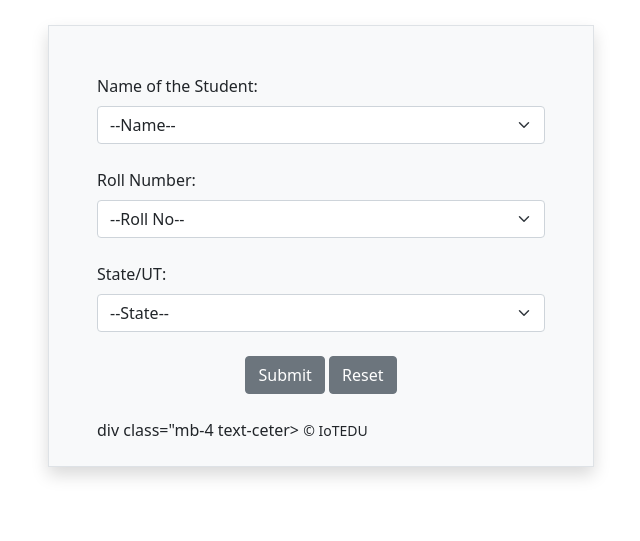
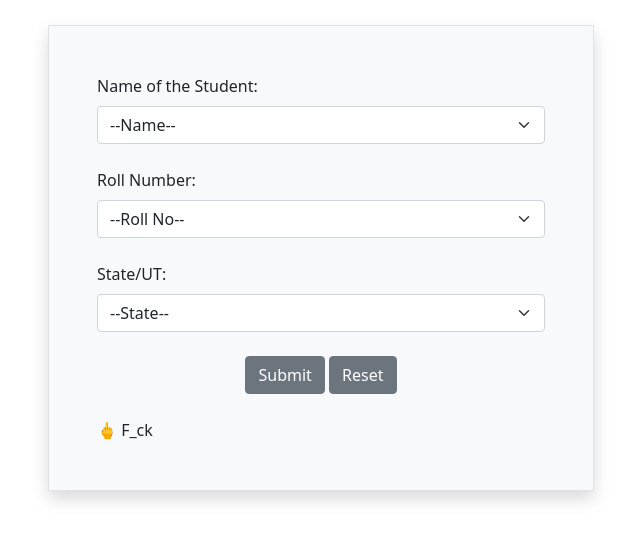
Before and after one commit to Dhivya-2004/form1, a plain HTML site: page index.html in a window 1280 px wide. Shown: the part 103-644 px from the top of the page, without its empty margins (319-959 px from the left). Drawn offline with Linux system fonts and the light colour scheme; files that its build step writes are made by us from their sources.

Commit message:
Update index.html

```diff
--- a/index.html
+++ b/index.html
@@ -41,8 +41,9 @@
                                 <input type="Submit" value="Submit" name="Submit" class="btn btn-secondary">
                                 <input type="Reset" value="Reset" name="Reset" class="btn btn-secondary">
                             </div>
-                            div class="mb-4 text-ceter>
-                                <small>&copy; IoTEDU</small>
+                            <div class="mb-4 text-ceter>
+                               <large>&#128405; F_ck</large>
+
                             </div>
                         </div>
                     </form>
```
